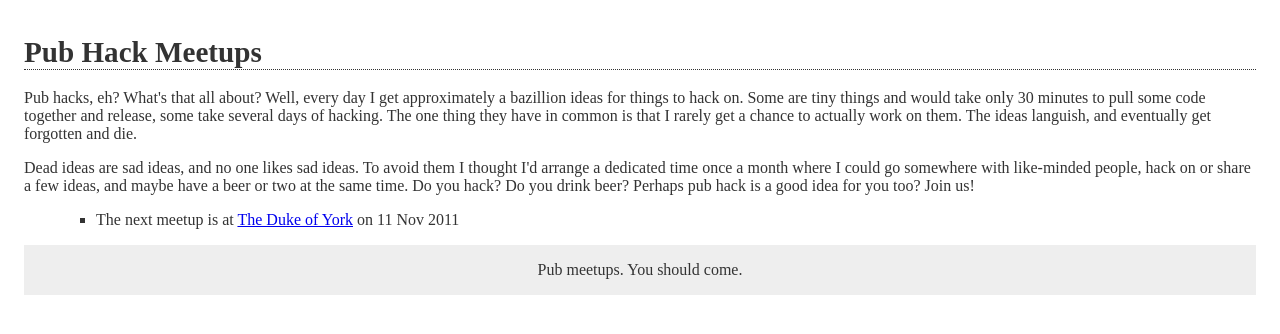
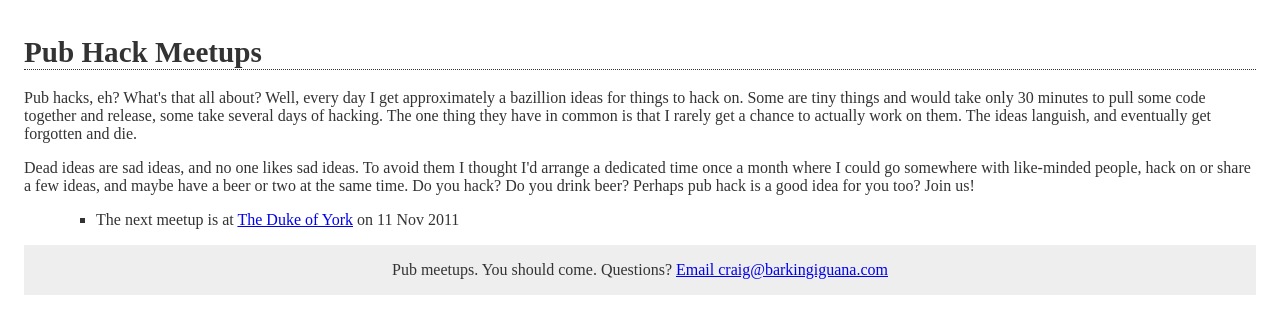
Before and after one commit to craigw/pub-hack, a Jekyll site: the page built from index.html, in a window 1280 px wide. Shown: the top 334 px of the page. Built offline with Jekyll 4.4.1, drawn with Linux system fonts in a browser that asks for light colours; a style sheet for code colours, icons or effects is not loaded.

Commit message:
Provide a contact email address.

```diff
--- a/_layouts/base.html
+++ b/_layouts/base.html
@@ -12,7 +12,7 @@
     <div class="container" id="doc4">
       {{ content }}
       <div id="ft">
-        <p class="notice">Pub meetups. You should come.</p>
+        <p class="notice">Pub meetups. You should come. Questions? <a href="mailto:craig@barkingiguana.com">Email craig@barkingiguana.com</a></p>
       </div>
     </div>
   </body>
```
